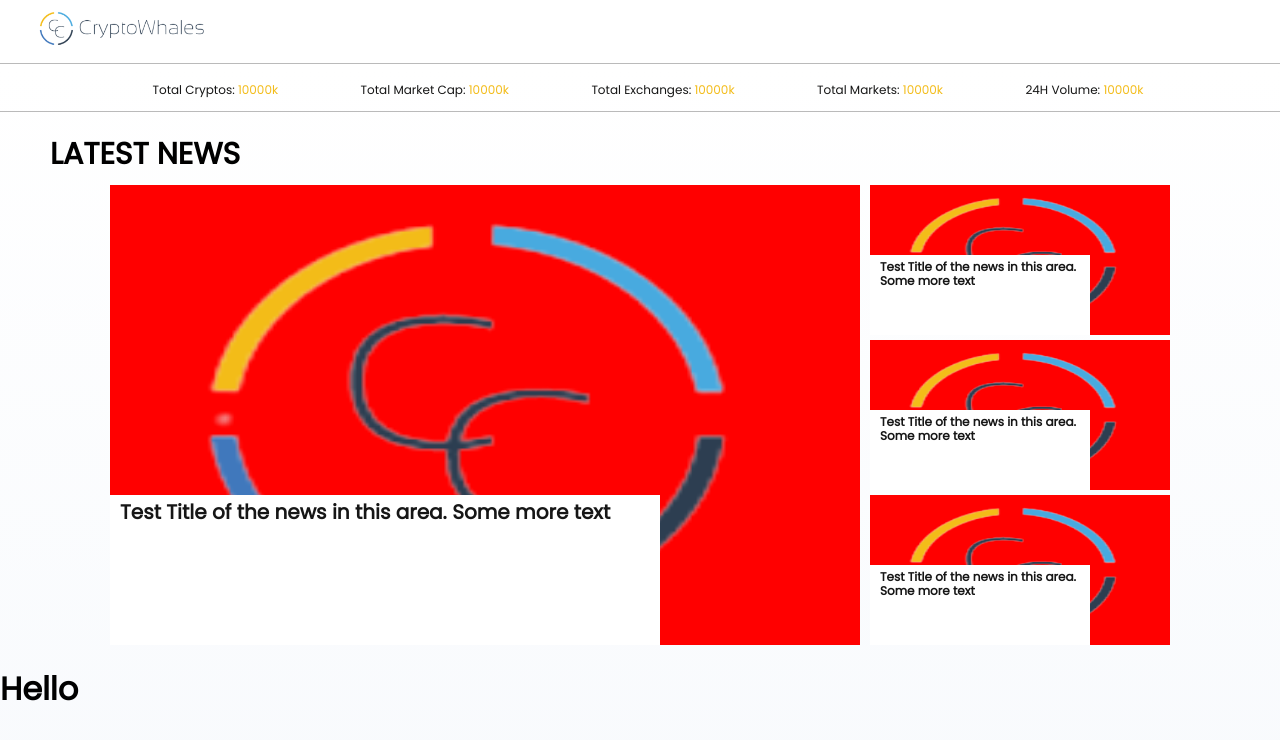
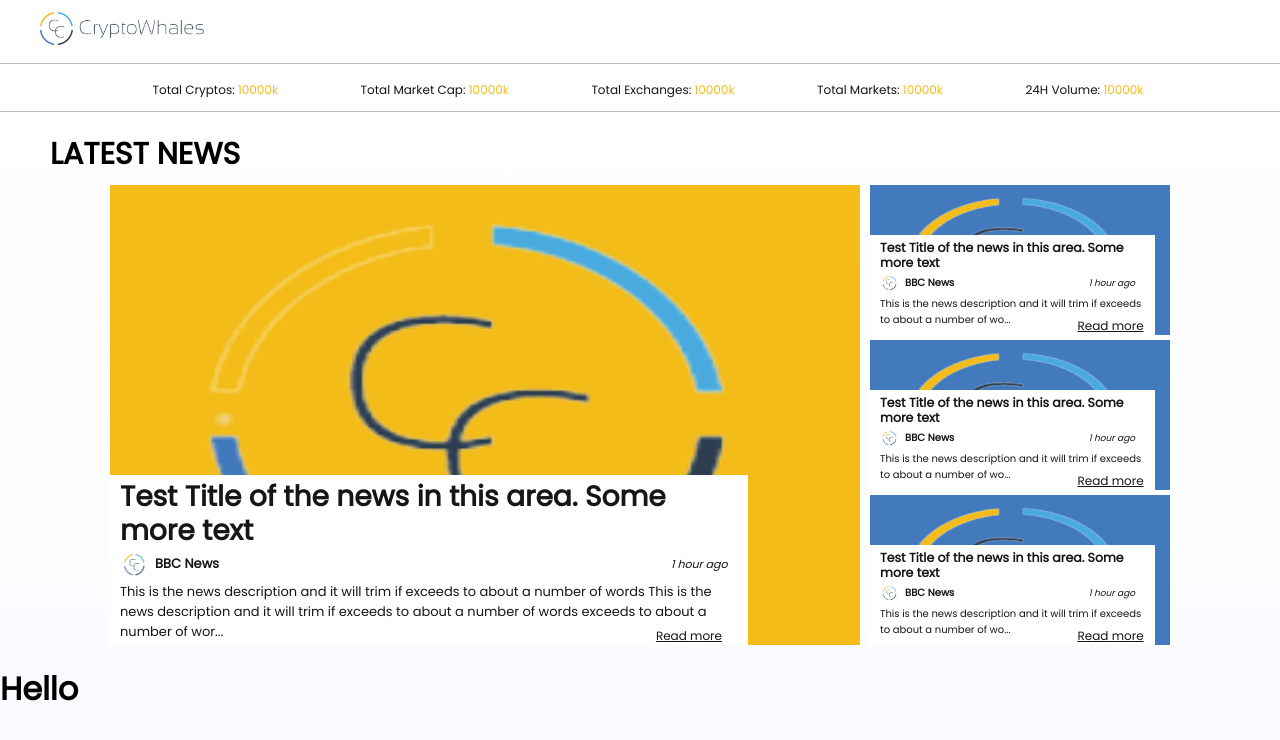
Before and after one commit to Just-a-NoobieDev/cryptowhales, a React (Create React App) app: page / in a window 1280 px wide. Shown: the top 740 px of the page. Built offline with nearby package versions, Linux system fonts and the light colour scheme.

Commit message:
Finish the news-section

```diff
--- /dev/null
+++ b/src/components/Typography.jsx
@@ -0,0 +1,80 @@
+import styled from "styled-components";
+
+export const ExtraSmallTitle = styled.h3`
+  font-size: 12px;
+  font-weight: 500;
+  font-style: normal;
+  color: #161616;
+  margin-left: 1rem;
+  margin-bottom: 0.5rem;
+
+  & > span {
+    color: #f3bc19;
+  }
+
+  @media (min-width: 768px) {
+    margin-bottom: 0;
+  }
+`;
+
+export const SectionTitle = styled.h1`
+  font-size: 22px;
+  font-weight: bold;
+  margin-bottom: 0.5rem;
+
+  @media (min-width: 768px) {
+    font-size: 30px;
+  }
+`;
+
+export const NewsTitle = styled.h2(
+  ({ size }) => `
+  font-size: 16px;
+  line-height: 120%;
+  margin-bottom: 5px;
+
+  @media (min-width: 768px) {
+    font-size: ${size === "big-card" ? "24px" : "16px"}
+  }
+
+  @media (min-width: 980px) {
+    font-size: ${size === "big-card" ? "28px" : "12.5px"};
+  }
+`
+);
+
+export const NewsAuthor = styled.h3(
+  ({ size }) => `
+  font-size: 12px;
+
+  @media (min-width: 980px) {
+    font-size: ${size === "big-card" ? "13px" : "10px"};
+  }
+`
+);
+
+export const Paragraph = styled.p(
+  ({ size }) => `
+  font-size: 12.5px;
+  margin: 0;
+
+  @media (min-width: 768px) {
+    font-size: ${size === "big-card" ? "14px" : "13px"};
+  }
+
+  @media (min-width: 980px) {
+    font-size: ${size === "big-card" ? "13px" : "10px"};
+  }
+`
+);
+
+export const TimeParagraph = styled(Paragraph)(
+  ({ size }) => `
+  font-style: italic;
+  font-size: 11px;
+
+  @media (min-width: 980px) {
+    font-size: ${size === "big-card" ? "11px" : "9px"}
+  }
+`
+);
--- a/src/components/Typorgraphy.jsx
+++ /dev/null
@@ -1,43 +0,0 @@
-import styled from "styled-components";
-
-export const ExtraSmallTitle = styled.h3`
-  font-size: 12px;
-  font-weight: 500;
-  font-style: normal;
-  color: #161616;
-  margin-left: 1rem;
-  margin-bottom: 0.5rem;
-
-  & > span {
-    color: #f3bc19;
-  }
-
-  @media (min-width: 768px) {
-    margin-bottom: 0;
-  }
-`;
-
-export const SectionTitle = styled.h1`
-  font-size: 22px;
-  font-weight: bold;
-  margin-bottom: 0.5rem;
-
-  @media (min-width: 768px) {
-    font-size: 30px;
-  }
-`;
-
-export const NewsTitle = styled.h2(
-  ({ size }) => `
-  font-size: 14px;
-  line-height: 120%;
-
-  @media (min-width: 768px) {
-    font-size: ${size === "big-card" ? "20px" : "14px"}
-  }
-
-  @media (min-width: 980px) {
-    font-size: ${size === "big-card" ? "20px" : "12px"}
-  }
-`
-);
--- a/src/components/global-stats/GlobalStats.jsx
+++ b/src/components/global-stats/GlobalStats.jsx
@@ -1,4 +1,4 @@
-import { ExtraSmallTitle } from "../Typorgraphy";
+import { ExtraSmallTitle } from "../Typography";
 import { Container, Wrapper } from "./styles";
 
 const GlobalStats = () => {
--- a/src/components/news/NewsCard.jsx
+++ b/src/components/news/NewsCard.jsx
@@ -1,8 +1,29 @@
-import { NewsCardContainer, NewsInfo } from "./styles";
+import {
+  MainProviderDiv,
+  NewsCardContainer,
+  NewsInfo,
+  ProviderDiv,
+  Redirect,
+} from "./styles";
 import logo from "../../images/logo-crypto.png";
-import { NewsTitle } from "../Typorgraphy";
+import { NewsAuthor, NewsTitle, Paragraph, TimeParagraph } from "../Typography";
+import { Link } from "react-router-dom";
 
-const NewsCard = ({ size = "small", imgUrl }) => {
+const NewsCard = ({
+  size = "small",
+  imgUrl,
+  title,
+  desc,
+  providerImg,
+  providerName,
+  newsLink,
+}) => {
+  const sub = size === "big-card" ? 230 : 90;
+
+  const truncate = (str) => {
+    return str.length > sub ? str.substring(0, sub) + "..." : str;
+  };
+
   return (
     <NewsCardContainer size={size} href="#">
       <img src={logo} alt="" />
@@ -10,7 +31,25 @@ const NewsCard = ({ size = "small", imgUrl }) => {
         <NewsTitle size={size}>
           Test Title of the news in this area. Some more text
         </NewsTitle>
-        <p></p>
+        <MainProviderDiv>
+          <ProviderDiv size={size}>
+            <img src={logo} alt="" />
+            <NewsAuthor size={size}>BBC News</NewsAuthor>
+          </ProviderDiv>
+          <TimeParagraph size={size}>1 hour ago</TimeParagraph>
+        </MainProviderDiv>
+        <Paragraph size={size}>
+          {truncate(`This is the news description and it will trim if exceeds to about a
+          number of words This is the news description and it will trim if exceeds to about a
+          number of words exceeds to about a
+          number of words This is the news description and it will trim if exceeds to about a
+          number of words exceeds to about a
+          number of words This is the news description and it will trim if exceeds to about a
+          number of words`)}
+        </Paragraph>
+        <Redirect>
+          <Link to="#">Read more</Link>
+        </Redirect>
       </NewsInfo>
     </NewsCardContainer>
   );
--- a/src/components/news/NewsSection.jsx
+++ b/src/components/news/NewsSection.jsx
@@ -1,6 +1,6 @@
 import NewsCard from "./NewsCard";
 
-import { SectionTitle } from "../Typorgraphy";
+import { SectionTitle } from "../Typography";
 import { Container, NewsCardDiv, SmallCardDiv, Wrapper } from "./styles";
 
 const NewsSection = () => {
--- a/src/components/news/styles.jsx
+++ b/src/components/news/styles.jsx
@@ -38,6 +38,7 @@ export const SmallCardDiv = styled.div`
 
   @media (min-width: 768px) {
     flex-direction: row;
+    flex-wrap: wrap;
   }
 
   @media (min-width: 980px) {
@@ -48,9 +49,9 @@ export const SmallCardDiv = styled.div`
 
 export const NewsCardContainer = styled.a(
   ({ size }) => `
-  background-color: red;
+  background-color: ${size === "big-card" ? "#F3BC19" : "#437ABD"};
   width: 100%;
-  height: 250px;
+  height: ${size === "big-card" ? "300px" : "250px"};
   position: relative;
 
   & > img {
@@ -61,13 +62,11 @@ export const NewsCardContainer = styled.a(
 
 
   @media (min-width: 768px) {
-    background-color: red;
-    width: ${size === "big-card" ? "100%" : "300px"};
-    height: ${size === "big-card" ? "400px" : "150px"};
+    width: ${size === "big-card" ? "100%" : "350px"};
+    height: ${size === "big-card" ? "400px" : "240px"};
   }
 
   @media (min-width: 980px) {
-    background-color: red;
     width: ${size === "big-card" ? "750px" : "300px"};
     height: ${size === "big-card" ? "460px" : "150px"};
 
@@ -82,17 +81,72 @@ export const NewsCardContainer = styled.a(
 export const NewsInfo = styled.div(
   ({ size }) => `
   background-color: #fff;
-  width: 80%;
-  height: 100px;
+  width: 95%;
+  height: ${size === "big-card" ? "182px" : "130px"};
   position: absolute;
   bottom: 0;
   left: 0;
   padding: 5px;
 
+  @media (min-width: 768px) {
+    width: ${size === "big-card" ? "80%" : "95%"};
+    height: ${size === "big-card" ? "175px" : "130px"};
+  }
+
   @media (min-width: 980px) {
     padding: 5px 10px;
-    width: ${size === "big-card" ? "550px" : "220px"};
-    height: ${size === "big-card" ? "150px" : "80px"};
+    width: ${size === "big-card" ? "85%" : "95%"};
+    height: ${size === "big-card" ? "170px" : "100px"};
   }
 `
 );
+
+export const MainProviderDiv = styled.div`
+  display: flex;
+  align-items: center;
+  justify-content: space-between;
+  padding: 0 10px 0 0;
+  margin-bottom: 5px;
+`;
+
+export const ProviderDiv = styled.div(
+  ({ size }) => `
+  display: flex;
+  align-items: center;
+  gap: 5px;
+
+  & > img {
+    width: 20px;
+  }
+
+
+
+  @media (min-width: 768px) {
+    & > img {
+      width: 25px;
+    }
+  }
+
+  @media (min-width: 980px) {
+    & > img {
+      width: ${size === "big-card" ? "30px" : "20px"};
+    }
+  }
+`
+);
+
+export const Redirect = styled.div`
+  display: flex;
+  justify-content: flex-end;
+  font-size: 12px;
+
+  & > a {
+    text-decoration: underline;
+  }
+
+  @media (min-width: 980px) {
+    position: absolute;
+    bottom: 0;
+    right: 4%;
+  }
+`;
```
